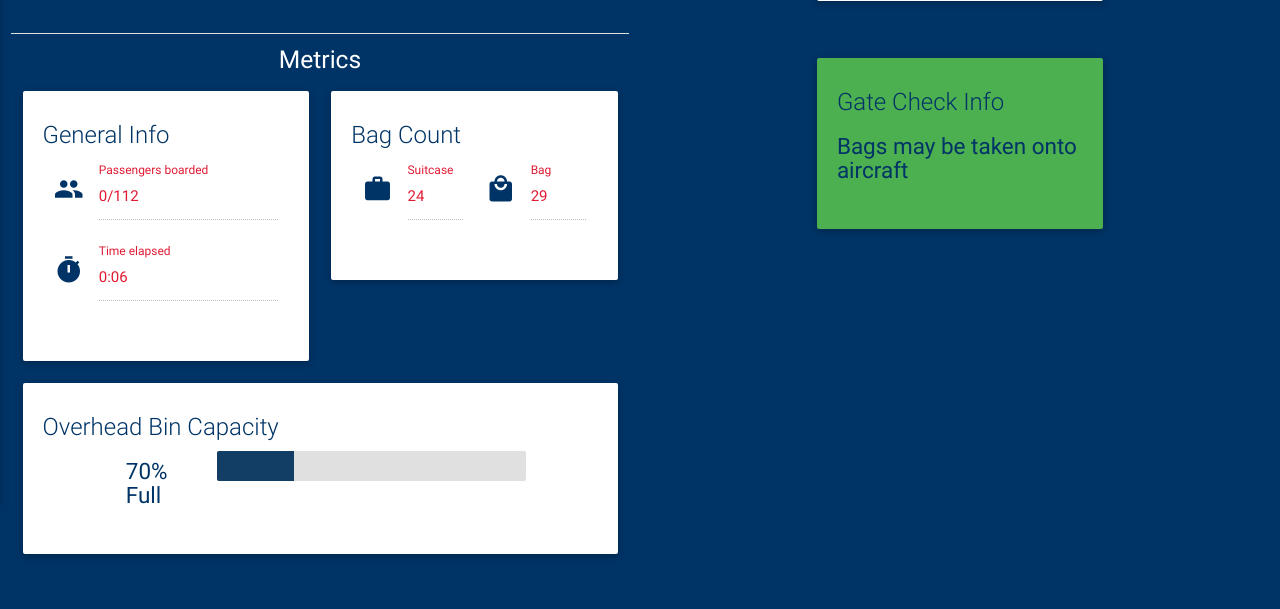
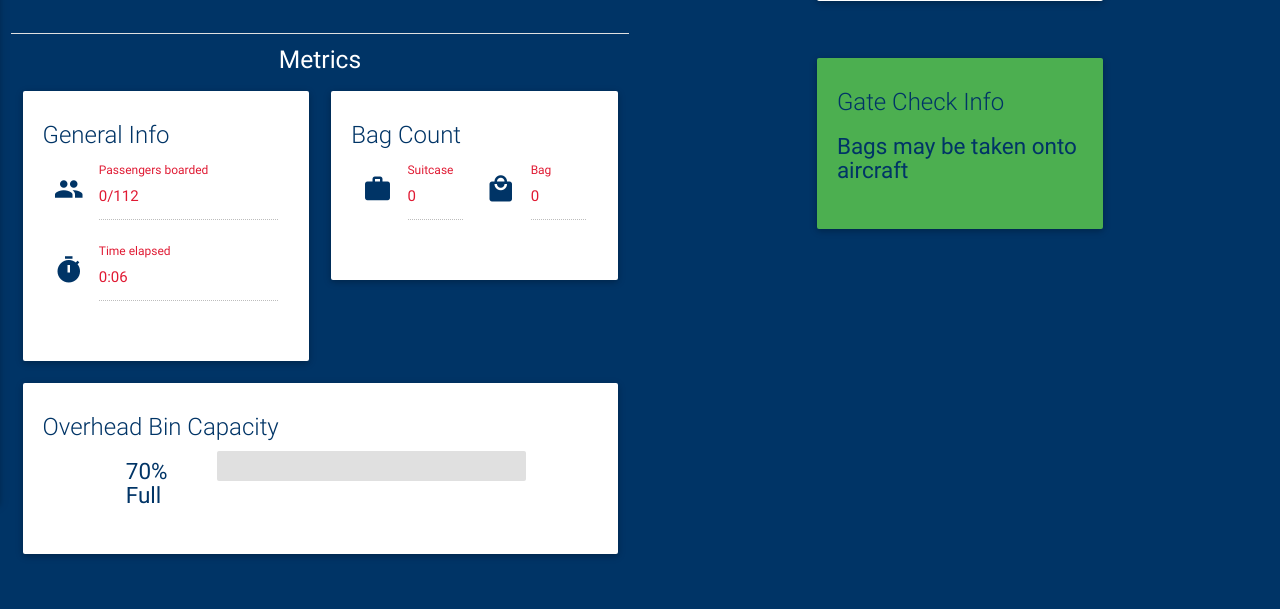
Before and after one commit to amy-s-han/EasyGate, a Flask app: page / in a window 1280 px wide. Shown: the part 356-965 px from the top of the page. Run offline with Flask 2, Linux system fonts and the light colour scheme; some libraries are stand-ins or nearby versions.

Commit message:
changed initial values

```diff
--- a/static/css/style.css
+++ b/static/css/style.css
@@ -19,7 +19,7 @@
 
 
 #progressBar {
-    width: 25%;
+    width: 0%;
 }
 
 .delta-blue {
--- a/static/js/main.js
+++ b/static/js/main.js
@@ -30,6 +30,11 @@ socket.on('new_overhead_volume', function(percent) {
     $("#progressBar").css({width: value + "%"});
 });
 
+socket.on('updated_luggage_count', function(counts) {
+    $("#suitcase").val(counts.suitcases);
+    $("#bag").val(counts.bags);
+});
+
 
 
 function str_pad_left(string,pad,length) {
--- a/templates/estimator.html
+++ b/templates/estimator.html
@@ -63,10 +63,10 @@
                                 <div class="row no-pad-bot">
                                     <div class="input-field col s6"> <i class="material-icons prefix">work</i>
                                         <label for="suitcase" class="delta-red-text">Suitcase</label>
-                                        <input id="suitcase" value="24" type="text" class="delta-red-text" disabled> </div>
+                                        <input id="suitcase" value="0" type="text" class="delta-red-text" disabled> </div>
                                     <div class="input-field col s6"> <i class="material-icons prefix">local_mall</i>
                                         <label for="bag" class="delta-red-text">Bag</label>
-                                        <input id="bag" value="29" type="text" class="delta-red-text" disabled> </div>
+                                        <input id="bag" value="0" type="text" class="delta-red-text" disabled> </div>
                                 </div>
                             </div>
                         </div>
```
